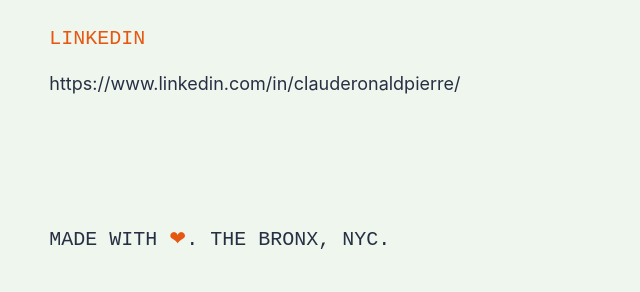
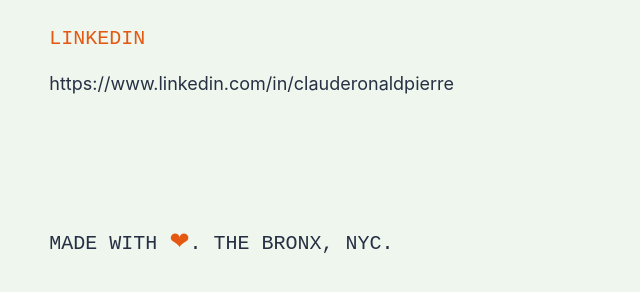
Before and after one commit to shockwavebolt/Portfolio, a React (Vite) app in the folder portfolio/: page / in a window 1280 px wide. Shown: the part 4155-4447 px from the top of the page, without its empty margins (420-1060 px from the left). Built offline with nearby package versions, Linux system fonts and the light colour scheme.

Commit message:
minor tweak

```diff
--- a/portfolio/src/components/Contact.jsx
+++ b/portfolio/src/components/Contact.jsx
@@ -42,13 +42,16 @@ function Contact() {
               rel="noopener noreferrer"
               className="font-inter text-[14px] hover:text-accent md:text-[16px] lg:text-[18px]"
             >
-              https://www.linkedin.com/in/clauderonaldpierre/
+              https://www.linkedin.com/in/clauderonaldpierre
             </a>
           </div>
         </div>
         <p className="font-ibm text-center text-[14px] md:text-left md:text-[16px] lg:text-[20px]">
-          MADE WITH <span className="text-accent">&#10084;</span>. THE BRONX,
-          NYC.
+          MADE WITH{" "}
+          <span className="text-accent text-[16px] md:text-[18px] lg:text-[24px]">
+            &#10084;
+          </span>
+          . THE BRONX, NYC.
         </p>
       </div>
     </div>
```
